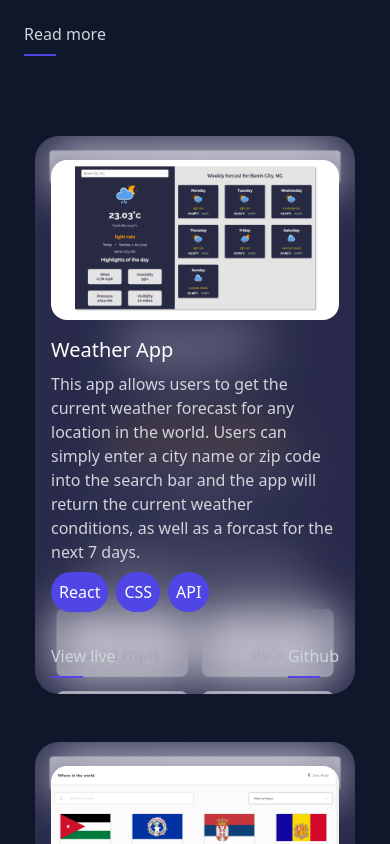
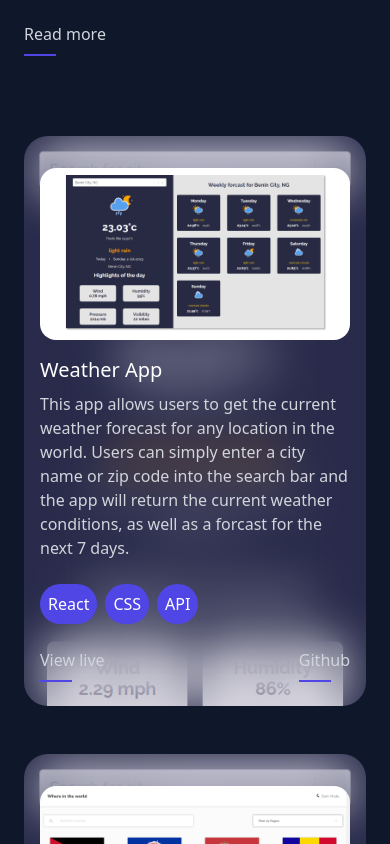
Before and after one commit to Uyimolo/my-react-portfolio, a React (Vite) app: page / in a window 390 px wide. Shown: the part 940-1784 px from the top of the page. Built offline with nearby package versions, Linux system fonts and the light colour scheme.

Commit message:
made projects responsive

```diff
--- a/src/components/Project.jsx
+++ b/src/components/Project.jsx
@@ -3,26 +3,31 @@ import MildCta from "./MildCta";
 const Project = ({ project }) => {
   // const mobile = project.mobileView
   return (
-    <div
-      className={`bg-[url('./images/project-images/react-weather-mobile-bg.png')] bg-cover max-w-80 md:w-[20rem] rounded-3xl mx-auto`}
-    >
-      <div className="flex flex-col space-y-2  mx-auto bg-indigo-600 p-4 rounded-3xl bg-blue-600 backdrop-blur-xl bg-clip-padding bg-opacity-5 backdrop-filter">
+    // out wrapper
+    <div className="bg-[url('./images/project-images/react-weather-mobile-bg.png')] bg-cover  rounded-3xl mx-auto min-w-80 max-w-[22rem] md:mx-0 md:max-w-[40rem] lg:max-w-[50rem] hover:bg-contain transition duration-700  ">
+      {/* inner wrapper  */}
+      <div className="mx-auto space-y-2 px-4 py-6 bg-indigo-600 rounded-3xl bg-blue-600 backdrop-blur-xl bg-clip-padding bg-opacity-5 backdrop-flter md:backdrop-blur-3xl ">
+        {/* innermost wrapper */}
+        <div className="flex flex-col space-y-2 md:flex-row md:space-y-0 md:space-x-4 md:items-start">
           {/* project image */}
-        <div className=" py-2">
+          <div className=" py-2  mx-auto md:w-1/2">
             <img
               src={project.desktopView}
               alt="project"
-            className="rounded-2xl "
+              className="rounded-2xl"
             />
           </div>
           {/* project text */}
-        <div className="flex flex-col space-y-2">
+          <div className="flex flex-col space-y-2 mx-auto md:w-1/2">
             <h3 className="text-xl text-white lg:text-2xl">{project.title}</h3>
             <p className="text-gray-300 md:max-w-xl lg:text-lg">
               {project.projectDesc}
             </p>
+          </div>
+        </div>
         {/* techs used */}
-          <div className="flex space-x-2">
+         <div className="flex flex-col pt-4 justify-between md:items-center md:flex-row">
+          <div className="flex items-center space-x-2">
              {project.technologies.map((tech, index) => (
               <p
                 key={index}
@@ -31,20 +36,17 @@ const Project = ({ project }) => {
                 {tech}
               </p>
             ))}
-            {/* <p className="p-2 bg-indigo-600 rounded-3xl text-white">React</p>
-            <p className="p-2 bg-indigo-600 rounded-3xl text-white">Css</p>
-            <p className="p-2 bg-indigo-600 rounded-full text-white">
-              OpenWeatherMaps
-            </p> */}
           </div>
            {/* CTAs */}
-          <div className="flex justify-between pt-6">
+          <div className="flex justify-between pt-6 md:pt-0 space-x-6">
              <MildCta link={project.liveLink} text="View live" />
              <MildCta linnk={project.github} text="Github" />
            </div>
          </div>
       </div>
     </div>
+
+
   );
 };
 
--- a/src/components/Projects.jsx
+++ b/src/components/Projects.jsx
@@ -29,7 +29,7 @@ const Projects = () => {
     },
     {
       title: "Todo App",
-      projectDesc: `This is a simple to-do app built using Javascript. It allows users to create, edit, and delete to-do items, users can also filter todo items by their active states and theres a drag and drop feature to rearrange todos. The app is also responsive, meaning that it can be used on any device, including desktops, laptops, tablets, and smartphones.`,
+      projectDesc: `This is a simple to-do app built using Javascript. It allows users to create, edit, and delete to-do items, users can also filter todo items by their active states and theres a drag and drop feature to rearrange todos.`,
       technologies: ["JS", "CSS", "HTML"],
       liveLink: "https://uyimolo.github.io/todo-app",
       github: "https://github.com/uyimolo/todo-app",
@@ -38,7 +38,7 @@ const Projects = () => {
     },
   ];
   return (
-    <section className="w-full h-full px-6 flex flex-col space-y-12">
+    <section className="w-full h-full px-6 flex flex-col space-y-12 md:px-16 md:space-y-20">
       {/* project */}
       {projectList.map((project, index) => (
         <Project key={index} project={project} />
```
Lines whose indentation alone changed are shown as unchanged.
